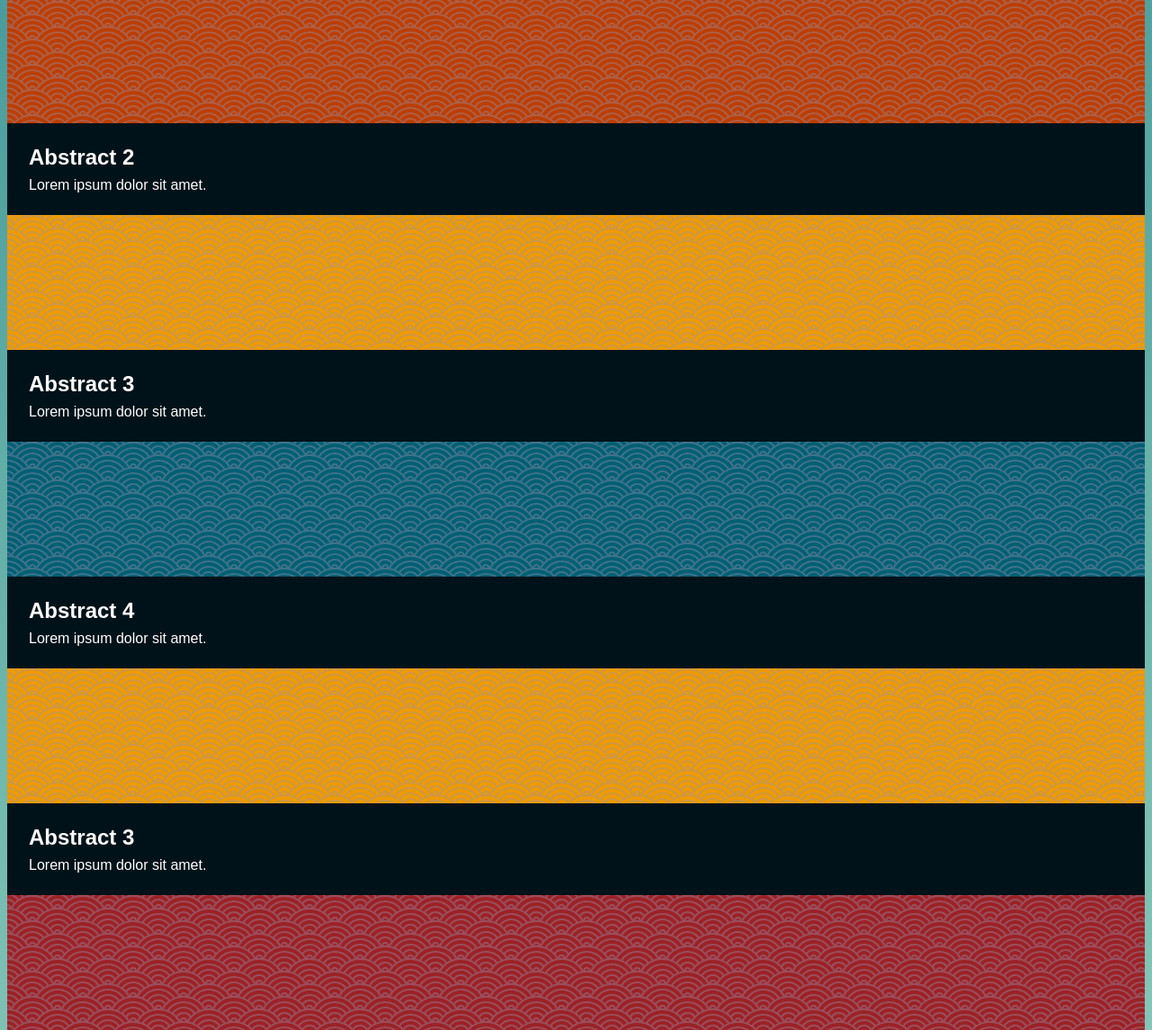
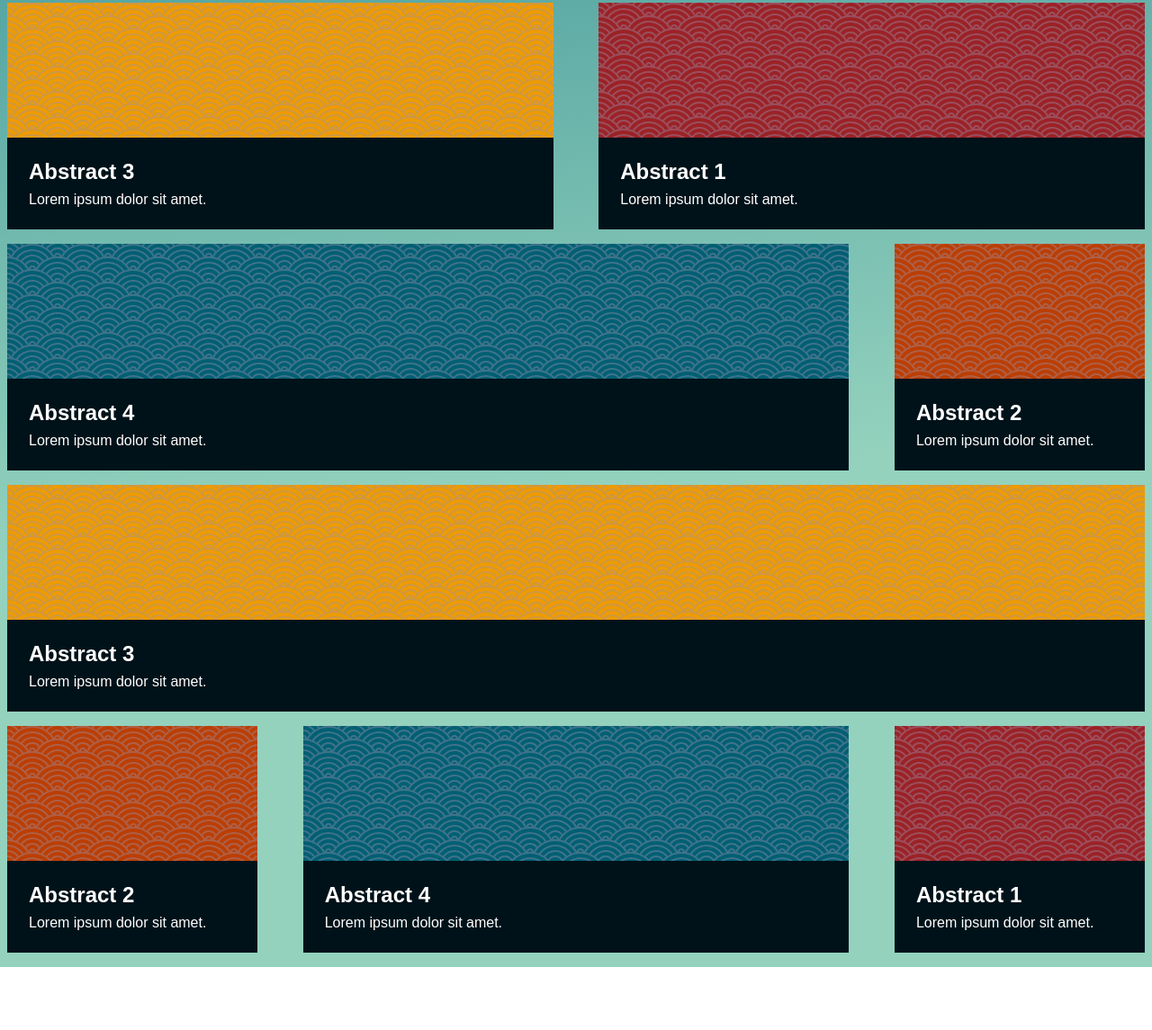
Before and after one commit to genFD/Build-responsive-Jen-Kramer-V2-, a plain HTML site: page Part-II-A-Desktop Only/index.html in a window 1280 px wide. Shown: the part 273-1418 px from the top of the page at 90% size. After the commit the page ends 1348 px from the top, so only its background shows below. Drawn offline with Linux system fonts and the light colour scheme.

Commit message:
completed exercice part 2 desktop only

```diff
--- a/Part-II-A-Desktop Only/index.html
+++ b/Part-II-A-Desktop Only/index.html
@@ -9,6 +9,7 @@
   </head>
   <body>
     <!-- Row 1: One box per column -->
+    <div class="row">
       <figure>
         <div class="one"></div>
         <figcaption>
@@ -40,26 +41,27 @@
           <p>Lorem ipsum dolor sit amet.</p>
         </figcaption>
       </figure>
-
+    </div>
     <!-- Row 2: 2 boxes, each spanning 2 columns -->
-    <figure>
+    <div class="row">
+      <figure class="span2">
         <div class="three"></div>
         <figcaption>
           <h2>Abstract 3</h2>
           <p>Lorem ipsum dolor sit amet.</p>
         </figcaption>
       </figure>
-    <figure>
+      <figure class="span2">
         <div class="one"></div>
-
         <figcaption>
           <h2>Abstract 1</h2>
           <p>Lorem ipsum dolor sit amet.</p>
         </figcaption>
       </figure>
-
+    </div>
     <!-- Row 3: One box spans 3 columns, one box spans 1 column -->
-    <figure>
+    <div class="row">
+      <figure class="span3">
         <div class="four"></div>
 
         <figcaption>
@@ -75,37 +77,42 @@
           <p>Lorem ipsum dolor sit amet.</p>
         </figcaption>
       </figure>
-
+    </div>
     <!-- Row 4: One box spans 4 columns -->
-    <figure>
+    <div class="row">
+      <figure class="span4">
         <div class="three"></div>
         <figcaption>
           <h2>Abstract 3</h2>
           <p>Lorem ipsum dolor sit amet.</p>
         </figcaption>
       </figure>
-
+    </div>
     <!-- Row 5: 3 boxes, 1-2-1 distribution -->
-    <figure>
+    <div class="row">
+      <figure class="span2 order-2">
         <div class="four"></div>
         <figcaption>
           <h2>Abstract 4</h2>
           <p>Lorem ipsum dolor sit amet.</p>
         </figcaption>
       </figure>
-    <figure>
+
+      <figure class="order-1">
         <div class="two"></div>
         <figcaption>
           <h2>Abstract 2</h2>
           <p>Lorem ipsum dolor sit amet.</p>
         </figcaption>
       </figure>
-    <figure>
+
+      <figure class="order-3">
         <div class="one"></div>
         <figcaption>
           <h2>Abstract 1</h2>
           <p>Lorem ipsum dolor sit amet.</p>
         </figcaption>
       </figure>
+    </div>
   </body>
 </html>
--- a/Part-II-A-Desktop Only/style.css
+++ b/Part-II-A-Desktop Only/style.css
@@ -57,3 +57,32 @@ figure > div {
 .four {
   background-color: #005f73;
 }
+.row {
+  display: flex;
+  flex-flow: row wrap;
+  justify-content: space-between;
+  gap: 4%;
+  margin-bottom: 1rem;
+}
+
+figure {
+  flex-basis: 22%;
+}
+.span2 {
+  flex-basis: 48%;
+}
+.span3 {
+  flex-basis: 74%;
+}
+.span4 {
+  flex-basis: 100%;
+}
+.order-1 {
+  order: 1;
+}
+.order-2 {
+  order: 2;
+}
+.order-3 {
+  order: 3;
+}
```
Lines whose indentation alone changed are shown as unchanged.
